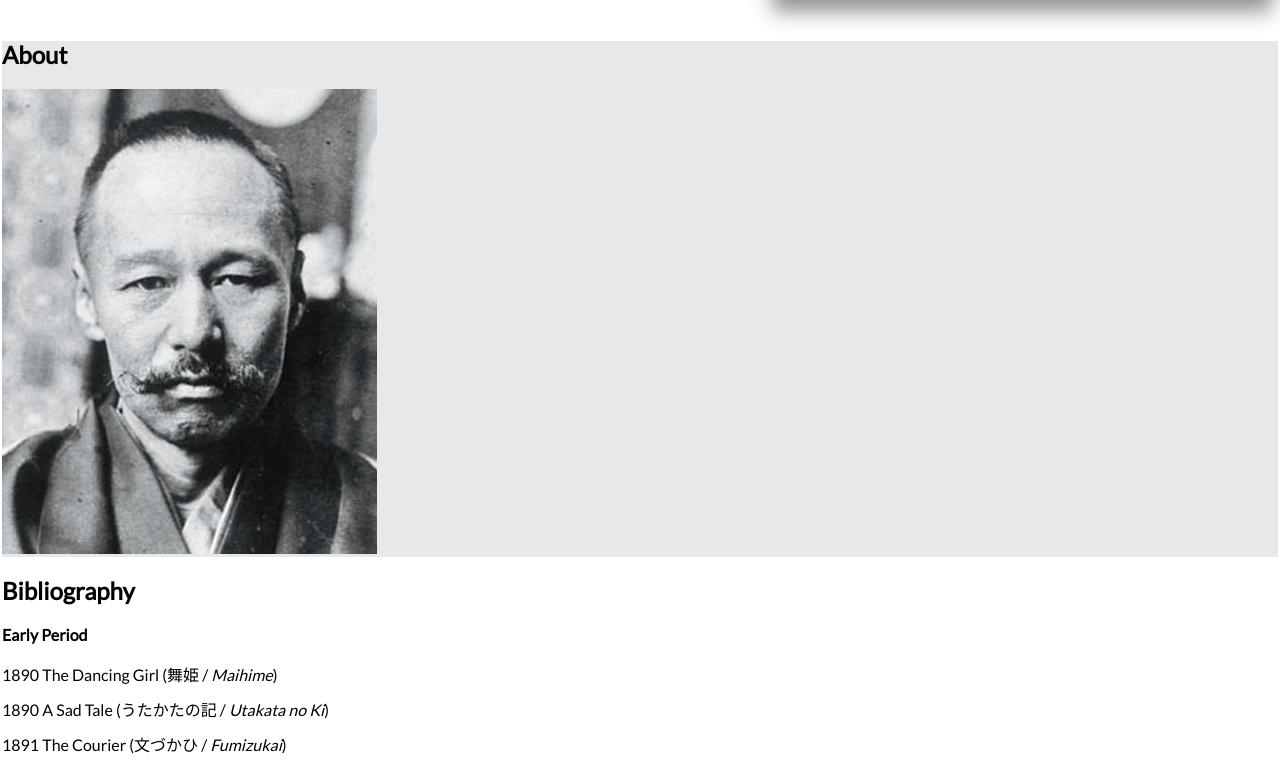
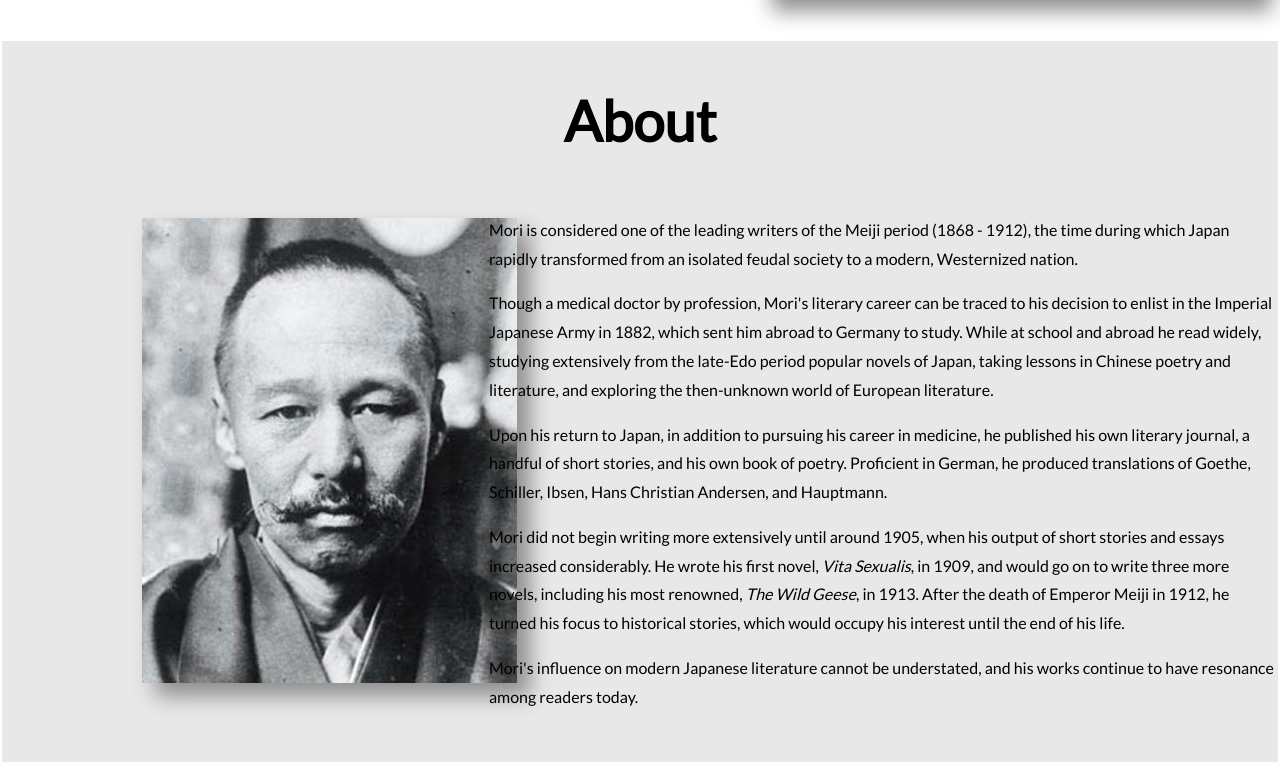
Before and after one commit to thabermeyer/tribute-page, a website: page app/index.html in a window 1280 px wide. Shown: the part 798-1560 px from the top of the page. Drawn offline with Linux system fonts and the light colour scheme.

Commit message:
Finished About section

```diff
--- a/app/assets/styles/base/_global.css
+++ b/app/assets/styles/base/_global.css
@@ -13,6 +13,12 @@ body {
 .heading {
 
   font-size: 3.5rem;
+
+  &--center {
+
+    text-align: center;
+
+  }
 
 }
 
--- a/app/assets/styles/modules/_page-section.css
+++ b/app/assets/styles/modules/_page-section.css
@@ -5,6 +5,8 @@
   &--grey {
 
     background-color: $mainGrey;
+    padding-top: 1px;
+    padding-bottom: 60px;
 
   }
 
--- a/app/assets/styles/modules/_row.css
+++ b/app/assets/styles/modules/_row.css
@@ -36,11 +36,28 @@
 
   }
 
-  &__img--center {
+  &__text--left {
+
+    text-align: left;
+    line-height: 1.8;
+    padding-left: 40px;
+    max-width: 970px;
+
+  }
+
+  &__img--right-center {
 
     margin: auto;
     padding-left: 310px;
 
   }
 
+  &__img--left-center {
+
+    margin: auto;
+    padding-left: 140px;
+    padding-top: 18px;
+
+  }
+
 }
--- a/app/index.html
+++ b/app/index.html
@@ -35,17 +35,28 @@
           <h3 class="subheading">1862 - 1922</h3>
           <h4 class="subheading--light"><em>the father of modern Japanese literature</em></h4>
         </div>
-        <div class="row__8 row__img--center">
+        <div class="row__8 row__img--right-center">
           <img class="img--shadow" src="assets/images/ogai_1.jpg">
         </div>
       </div>
     </div>
     <div id="about" class="page-section--grey">
-      <h2>About</h2>
-      <img src="assets/images/ogai_2.jpg">
+      <h2 class="heading heading--center">About</h2>
+      <div class="row row--gutters">
+        <div class="row__4 row__img--left-center">
+          <img class="img--shadow" src="assets/images/ogai_2.jpg">
+        </div>
+        <div class="row__8 row__text--left">
+          <p>Mori is considered one of the leading writers of the Meiji period (1868 - 1912), the time during which Japan rapidly transformed from an isolated feudal society to a modern, Westernized nation.</p>
+          <p>Though a medical doctor by profession, Mori's literary career can be traced to his decision to enlist in the Imperial Japanese Army in 1882, which sent him abroad to Germany to study. While at school and abroad he read widely, studying extensively from the late-Edo period popular novels of Japan, taking lessons in Chinese poetry and literature, and exploring the then-unknown world of European literature.</p>
+          <p>Upon his return to Japan, in addition to pursuing his career in medicine, he published his own literary journal, a handful of short stories, and his own book of poetry. Proficient in German, he produced translations of Goethe, Schiller, Ibsen, Hans Christian Andersen, and Hauptmann.</p>
+          <p>Mori did not begin writing more extensively until around 1905, when his output of short stories and essays increased considerably. He wrote his first novel, <em>Vita Sexualis</em>, in 1909, and would go on to write three more novels, including his most renowned, <em>The Wild Geese</em>, in 1913. After the death of Emperor Meiji in 1912, he turned his focus to historical stories, which would occupy his interest until the end of his life.</p>
+          <p>Mori's influence on modern Japanese literature cannot be understated, and his works continue to have resonance among readers today.</p>
+        </div>
+      </div>
     </div>
     <div id="bibliography" class="">
-      <h2>Bibliography</h2>
+      <h2 class="heading heading--center">Bibliography</h2>
       <div class="">
         <h4>Early Period</h4>
         <p>1890 The Dancing Girl (<span class="Japanese">舞姫</span> / <em>Maihime</em>)</p>
--- a/app/temp/styles/styles.css
+++ b/app/temp/styles/styles.css
@@ -359,6 +359,12 @@ body {
 
 }
 
+.heading--center {
+
+    text-align: center;
+
+  }
+
 .subheading {
 
   font-size: 2rem;
@@ -436,6 +442,8 @@ body {
 .page-section--grey {
 
     background-color: #e8e8e8;
+    padding-top: 1px;
+    padding-bottom: 60px;
 
   }
 
@@ -521,9 +529,26 @@ body {
 
   }
 
-.row__img--center {
+.row__text--left {
+
+    text-align: left;
+    line-height: 1.8;
+    padding-left: 40px;
+    max-width: 970px;
+
+  }
+
+.row__img--right-center {
 
     margin: auto;
     padding-left: 310px;
 
   }
+
+.row__img--left-center {
+
+    margin: auto;
+    padding-left: 140px;
+    padding-top: 18px;
+
+  }
```
